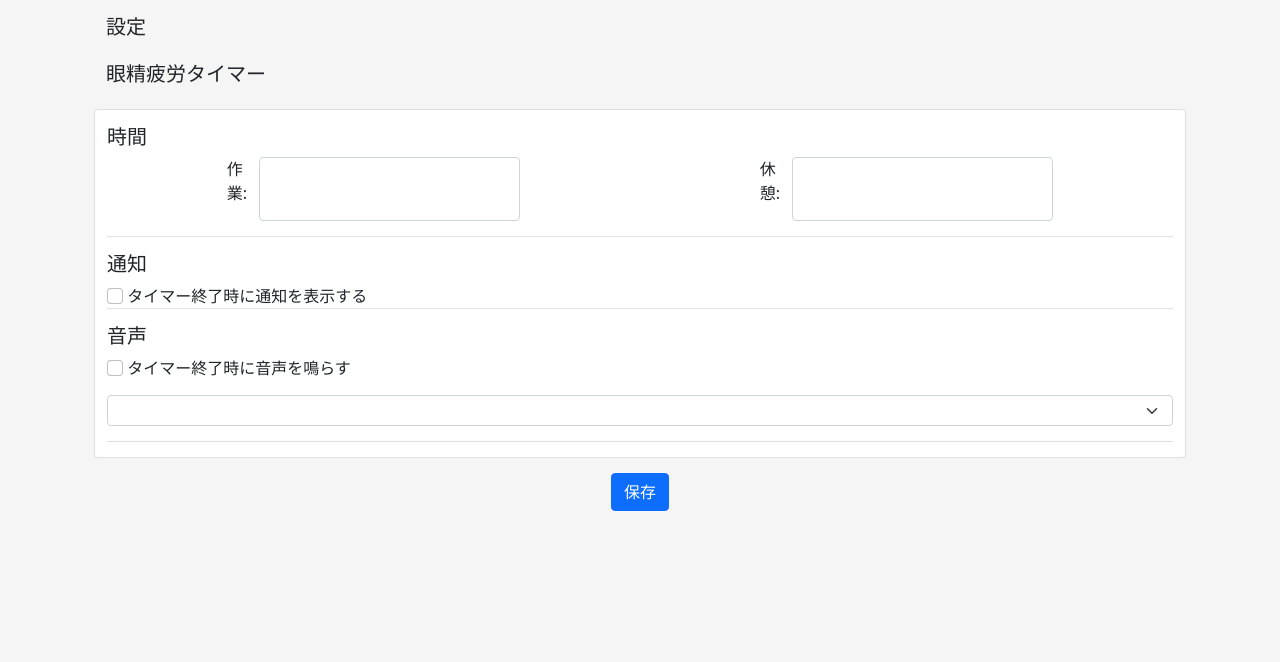
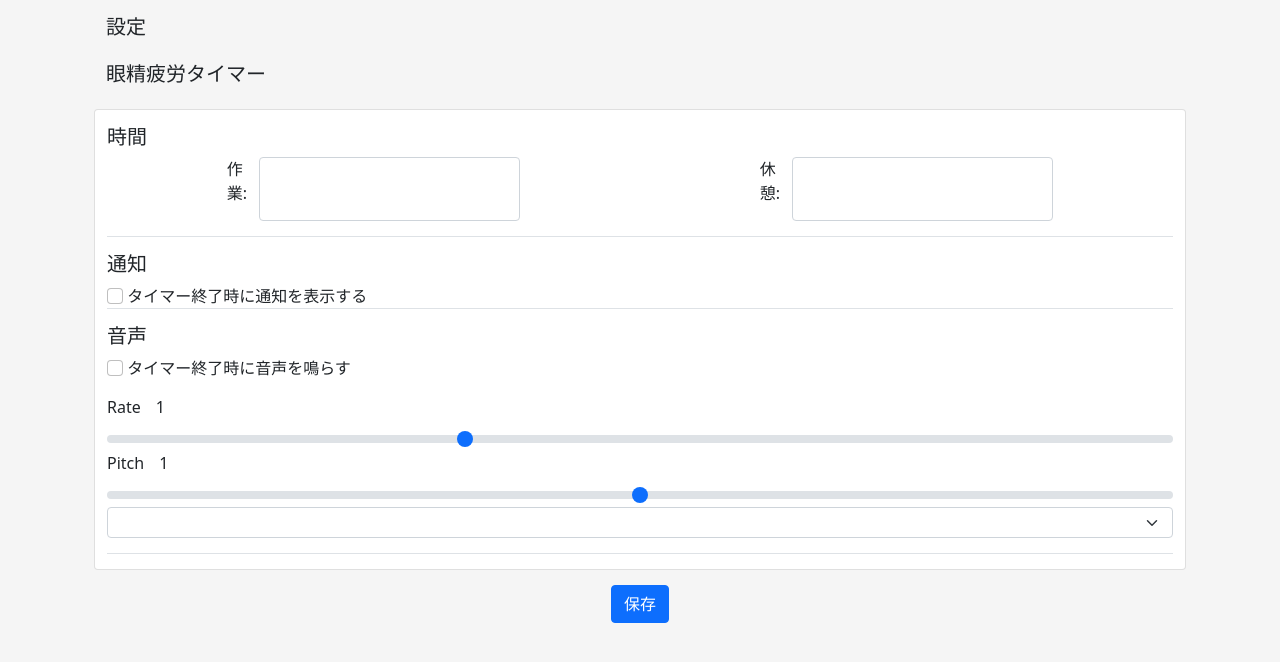
Before and after one commit to nakagawa333/chromeAlertApp, a browser extension: page options.html in a window 1280 px wide. Drawn offline with nearby package versions, Linux system fonts and the light colour scheme.

Commit message:
Rate Pitchのrang処理

```diff
--- a/options.html
+++ b/options.html
@@ -40,9 +40,27 @@
               <label class="form-check-label" for="speak_check">タイマー終了時に音声を鳴らす</label>
               </div>
 
+              <div class="">
+                <div class="d-flex">
+                <label class="form-label">Rate</label>
+                <div id="rate_value" style="margin-left:15px;">1</div>
+                </div>
+                <input type="range" id="rate_range" class="form-range d-block mx-auto" min="0.5" max="2" value="1" step="0.1">
+              </div>
+
+              <div>
+                <div class="d-flex">
+                  <label class="form-label">Pitch</label>
+                  <div id="pitch_value" style="margin-left:15px;">1</div>
+                  </div>
+                  <input type="range" id="pitch_range" class="form-range d-block mx-auto" min="0" max="2" value="1" step="0.1">
+              </div>
+
+              <div>
               <select id="voice_select" class="form-select form-select-sm margin_bottom_space">
+              </select>
+              </div>
 
-              </select>
             </div>
          </div>
 
--- a/options/options.js
+++ b/options/options.js
@@ -8,6 +8,16 @@ window.onload = (e) => {
                 voiceSelect.appendChild(optionElem)
             }
         }
+    })
+
+    document.getElementById("rate_range").addEventListener("change",(event) => {
+        const rateValEle = document.getElementById("rate_value")
+        rateValEle.textContent = event.target.value
+    })
+
+    document.getElementById("pitch_range").addEventListener("change",(event) => {
+        const rateValEle = document.getElementById("pitch_value")
+        rateValEle.textContent = event.target.value
     })
 
     voiceSelect.addEventListener("change",(event) => {
```
